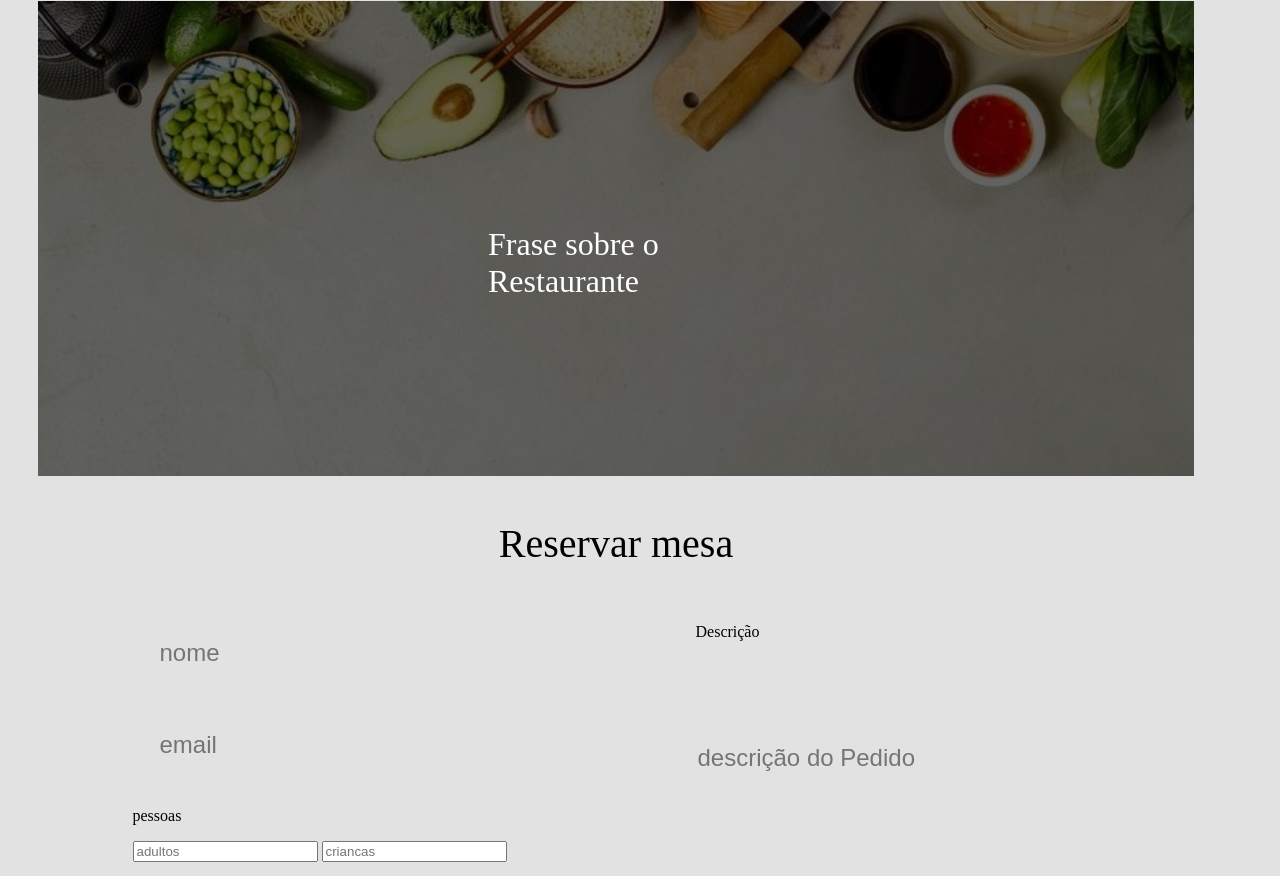
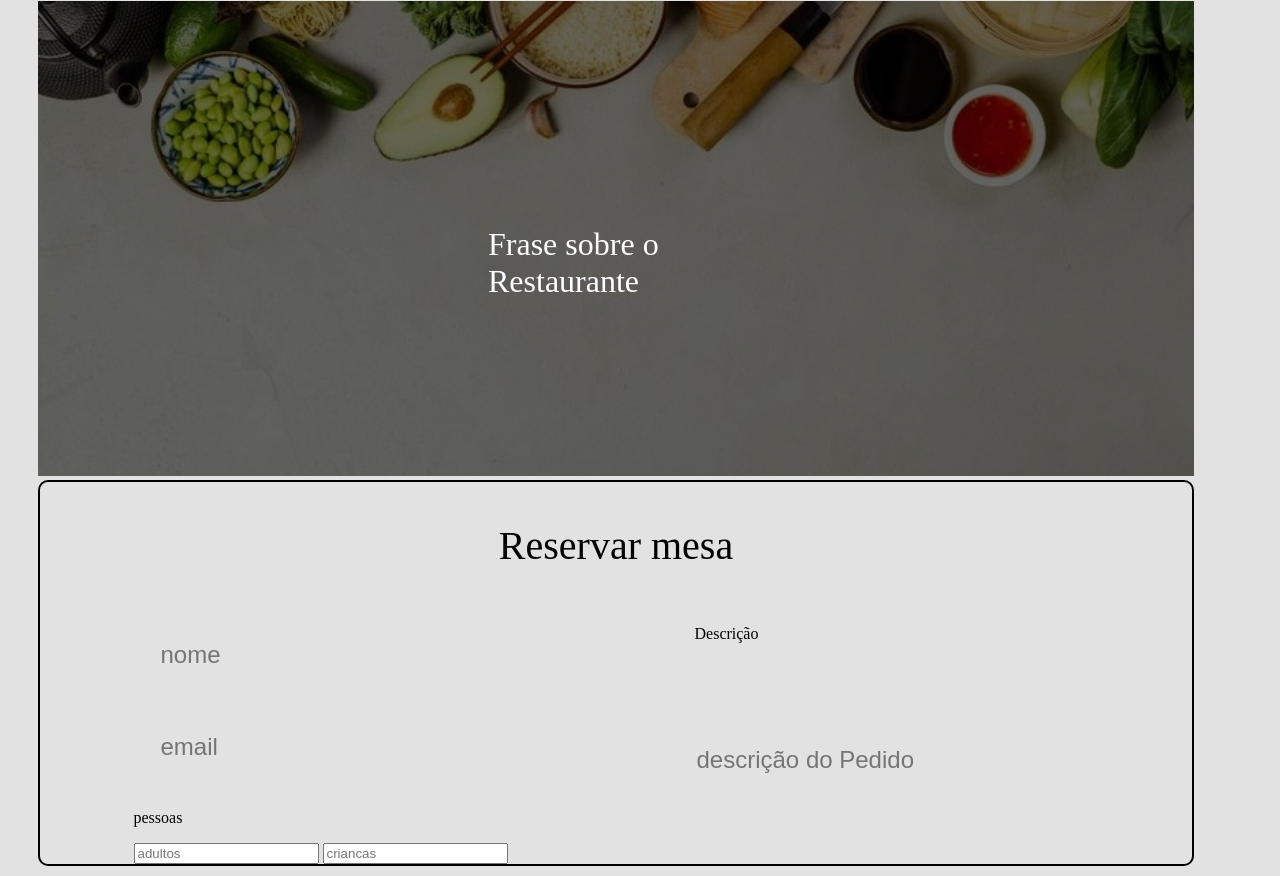
Before and after one commit to thm-dev/Portfolio, a plain HTML site: page pagina restaurante/index.html in a window 1280 px wide. Shown: the part 2149-3025 px from the top of the page. Drawn offline with Linux system fonts and the light colour scheme.

Commit message:
feat: borda reserva

```diff
--- a/pagina restaurante/index.html
+++ b/pagina restaurante/index.html
@@ -156,12 +156,14 @@
             </div>
         </div>
         <div class="fundo-final">
-            <img class="fundo1" src="image/fundo2.jpg" alt="fundo">
+            <div class="fundo-fixo">
+                <img class="fundo1" src="image/fundo2.jpg" alt="fundo">
+            </div>
             <div class="back-black">
                 <p>Frase sobre o Restaurante</p>
             </div>
         </div>
-        <div>
+        <div class="border">
             <div class="reservar">
                 <p>Reservar mesa</p>
             </div>
--- a/pagina restaurante/style.css
+++ b/pagina restaurante/style.css
@@ -1,8 +1,13 @@
+html{
+    scroll-behavior: smooth;
+}
 body{
     width: 95%;
     height: 95%;
     background-color: #E2E2E2;
+
 }
+/* ----------------------HOME--------------------- */
 .wrapper{
     margin: 10px 30px;
 }
@@ -271,6 +276,10 @@ body{
     color: #fff;
     margin: 225px 450px;
 }
+.border{
+    border: 2px solid #000;
+    border-radius: 10px;
+}
 .reservar{
     display: flex;
     justify-content: center;
@@ -307,3 +316,6 @@ body{
     display: grid;
     justify-content: center;
 }
+/* .fundo-fixo{
+    background-position: fixed;
+} */
```
